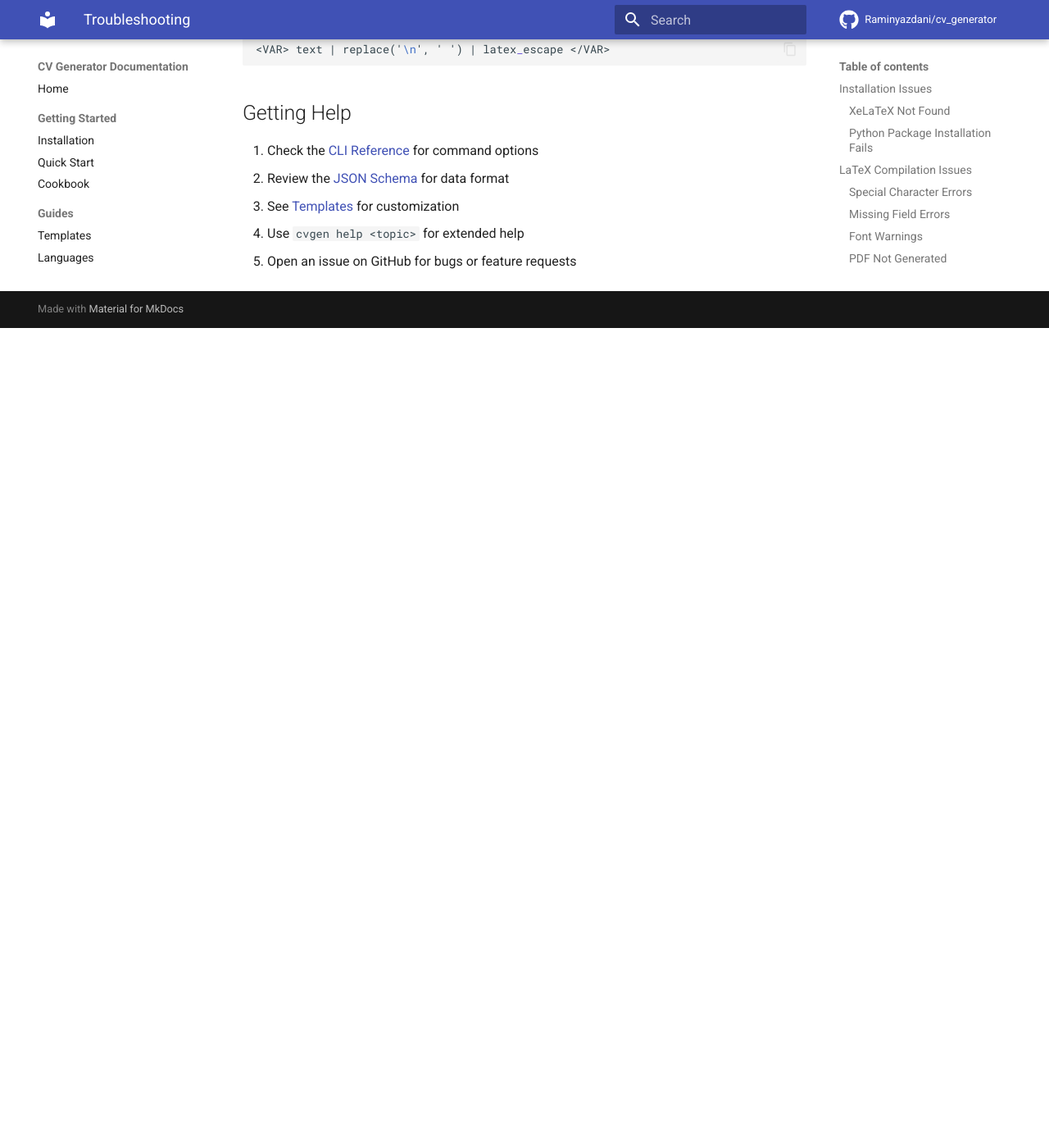
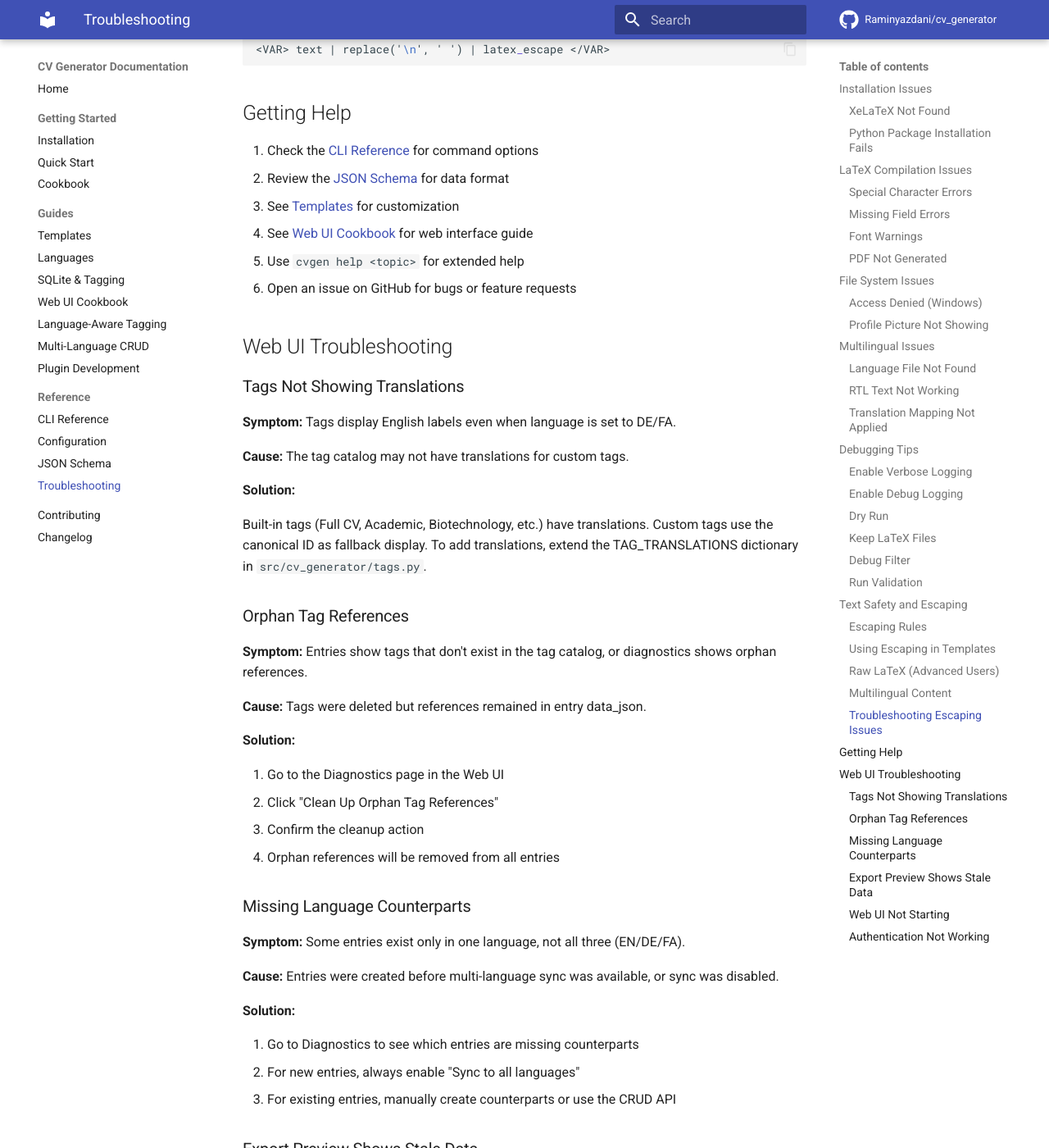
Before and after one commit to Raminyazdani/cv_generator, an MkDocs documentation site: the page built from docs/troubleshooting.md, in a window 1280 px wide and 1400 px high, scrolled down 9142 px. Shown: the whole window at 82% size. Built offline with MkDocs 1.6.1 and Material for MkDocs 9.7.7, drawn with Linux system fonts in a browser that asks for light colours; comment, search, counter and statistics services are not loaded; before the commit the page ends 9542 px from its top, so only the background shows below that; some of the changed text lies outside the part shown.

Commit message:
Upgrade Web UI to full CV JSON Manager
Features added:
- Language selector in top bar for all pages
- Diagnostics page showing database health, orphan tags, missing translations, entries needing translation, and missing language counterparts
- Export preview functionality with JSON display
- Cleanup orphan tag references action with confirmation
- Updated title from "CV Tag Manager" to "CV JSON Manager"
- Confirmation dialog styles and JavaScript helper

Tests added:
- TestDiagnosticsRoute: test_diagnostics_page_loads, test_diagnostics_shows_stats
- TestPreviewExportRoute: test_preview_export_page_loads, test_preview_shows_json, test_preview_with_language_param
- TestLanguageSelectorInHeader: test_header_shows_language_selector, test_diagnostics_link_in_header, test_cv_json_manager_title

Documentation updated:
- README: Expanded Web UI section with full feature list
- docs/webui_cookbook.md: New comprehensive cookbook for Web UI usage
- docs/troubleshooting.md: Added Web UI troubleshooting section
- mkdocs.yml: Added webui_cookbook to navigation

Co-authored-by: Raminyazdani <68568787+Raminyazdani@users.noreply.github.com>

````diff
--- a/docs/troubleshooting.md
+++ b/docs/troubleshooting.md
@@ -400,5 +400,91 @@ Unicode characters pass through unchanged; only LaTeX special characters are esc
 1. Check the [CLI Reference](cli.md) for command options
 2. Review the [JSON Schema](json-schema.md) for data format
 3. See [Templates](templates.md) for customization
-4. Use `cvgen help <topic>` for extended help
-5. Open an issue on GitHub for bugs or feature requests
+4. See [Web UI Cookbook](webui_cookbook.md) for web interface guide
+5. Use `cvgen help <topic>` for extended help
+6. Open an issue on GitHub for bugs or feature requests
+
+## Web UI Troubleshooting
+
+### Tags Not Showing Translations
+
+**Symptom:** Tags display English labels even when language is set to DE/FA.
+
+**Cause:** The tag catalog may not have translations for custom tags.
+
+**Solution:**
+
+Built-in tags (Full CV, Academic, Biotechnology, etc.) have translations.
+Custom tags use the canonical ID as fallback display. To add translations,
+extend the TAG_TRANSLATIONS dictionary in `src/cv_generator/tags.py`.
+
+### Orphan Tag References
+
+**Symptom:** Entries show tags that don't exist in the tag catalog, or diagnostics shows orphan references.
+
+**Cause:** Tags were deleted but references remained in entry data_json.
+
+**Solution:**
+
+1. Go to the Diagnostics page in the Web UI
+2. Click "Clean Up Orphan Tag References"
+3. Confirm the cleanup action
+4. Orphan references will be removed from all entries
+
+### Missing Language Counterparts
+
+**Symptom:** Some entries exist only in one language, not all three (EN/DE/FA).
+
+**Cause:** Entries were created before multi-language sync was available, or sync was disabled.
+
+**Solution:**
+
+1. Go to Diagnostics to see which entries are missing counterparts
+2. For new entries, always enable "Sync to all languages"
+3. For existing entries, manually create counterparts or use the CRUD API
+
+### Export Preview Shows Stale Data
+
+**Symptom:** The export preview doesn't reflect recent changes.
+
+**Cause:** Changes may have been made to JSON files directly instead of through the database.
+
+**Solution:**
+
+1. Re-import your CV data: `cvgen db import`
+2. The preview regenerates from the database source of truth
+3. Any changes made to `data/` files need to be imported to reflect in the UI
+
+### Web UI Not Starting
+
+**Symptom:** `cvgen web tags` command fails or shows errors.
+
+**Cause:** Database not initialized or corrupted.
+
+**Solution:**
+
+1. Initialize the database: `cvgen db init`
+2. Import CV data: `cvgen db import`
+3. Run health check: `cvgen db doctor`
+4. Try starting the server again
+
+### Authentication Not Working
+
+**Symptom:** 401 errors or can't log in to the Web UI.
+
+**Cause:** Incorrect authentication configuration.
+
+**Solution:**
+
+Check your environment variables:
+
+```bash
+# Combined format (username:password)
+export CVGEN_WEB_AUTH=admin:secretpass
+
+# Or separate variables
+export CVGEN_WEB_USER=admin
+export CVGEN_WEB_PASSWORD=secretpass
+```
+
+Note: If no auth is configured, the Web UI runs without authentication.
--- /dev/null
+++ b/docs/webui_cookbook.md
@@ -0,0 +1,207 @@
+# Managing CV JSON in Web UI
+
+This guide covers how to use the CV JSON Manager web interface to browse, edit, and manage your CV data across multiple languages.
+
+## Getting Started
+
+### Starting the Web UI
+
+```bash
+cvgen web tags
+```
+
+Open http://127.0.0.1:5000 in your browser.
+
+### Authentication (Optional)
+
+Set up authentication for additional security:
+
+```bash
+# Combined format
+export CVGEN_WEB_AUTH=username:password
+
+# Or separate variables
+export CVGEN_WEB_USER=username
+export CVGEN_WEB_PASSWORD=password
+```
+
+## Navigation Overview
+
+The Web UI has four main areas:
+
+1. **Top Bar** - Navigation links and language selector
+2. **Home Page** - Person selector (list of CV profiles)
+3. **Person Dashboard** - Section navigation and export controls
+4. **Entry Views** - List view, detail view, and edit forms
+
+### Language Selector
+
+The top bar includes a language selector (EN | DE | FA):
+
+- Click a language code to switch display language
+- Tags will show localized labels for the selected language
+- Export preview reflects the selected language
+
+## Common Tasks
+
+### Browsing CV Entries
+
+1. Click on a person from the home page
+2. Select a section (Projects, Experiences, etc.)
+3. Browse entries in list view
+4. Click an entry to see details
+
+### Editing an Entry
+
+1. Navigate to the entry detail page
+2. Click **Edit Entry**
+3. Modify fields as needed
+4. Optionally enable "Sync shared fields" to update URL/date across languages
+5. Click **Save Changes**
+
+### Creating a New Entry
+
+1. Go to a section (e.g., Projects)
+2. Click **Add New**
+3. Fill in the required fields
+4. Enable "Sync to all languages" to create the entry in EN/DE/FA
+5. Click **Create Entry**
+
+### Managing Tags
+
+#### Creating a Tag
+
+1. Go to **Tags** from the top navigation
+2. Click **+ Create Tag**
+3. Enter the tag name (use English as canonical ID)
+4. Add an optional description
+5. Click **Create**
+
+#### Assigning Tags to Entries
+
+1. Navigate to an entry detail page
+2. Select/deselect tags from the checkbox list
+3. Click **Update Tags**
+
+#### Deleting a Tag
+
+1. Go to **Tags** page
+2. Click **Delete** next to the tag
+3. Confirm the deletion (this removes the tag from all entries)
+
+### Previewing Export
+
+Before exporting to a file:
+
+1. Go to a person's dashboard
+2. Click **👁️ Preview Export**
+3. Review the JSON that will be exported
+4. Switch languages to see localized versions
+5. Click **💾 Export to File** when ready
+
+### Using Diagnostics
+
+The Diagnostics page helps identify issues in your CV data:
+
+1. Click **Diagnostics** in the top navigation
+2. Review:
+   - Database health status
+   - Unused tags
+   - Entries needing translation
+   - Missing language counterparts
+
+#### Cleaning Up Orphan Tags
+
+If you see orphan tag references:
+
+1. Go to **Diagnostics**
+2. Click **Clean Up Orphan Tag References**
+3. Confirm the action
+4. Orphan tag references will be removed from entries
+
+## Multi-Language Workflow
+
+### Creating Entries in All Languages
+
+When creating a new entry, enable "Sync to all languages" to:
+
+1. Create the entry in the source language (EN by default)
+2. Auto-create placeholder entries in DE and FA
+3. Mark non-source entries as "needs translation"
+
+### Checking Translation Status
+
+1. Go to **Diagnostics**
+2. Look for "Entries Needing Translation" section
+3. Click on entries to navigate to them for translation
+
+### Viewing Linked Entries
+
+1. Navigate to an entry detail page
+2. Click **View Linked Entries**
+3. See all language variants of the same entry
+4. Navigate between them to compare content
+
+## Tips & Best Practices
+
+### Tag Naming
+
+- Use English names as canonical tag IDs (e.g., "Full CV", "Academic")
+- Add translations in the tag catalog for localized display
+- Keep tag names concise and descriptive
+
+### Shared Fields
+
+Some fields sync across languages automatically:
+
+- **Projects**: URL, type_key
+- **Publications**: DOI, identifiers, year, status
+- **Education**: dates, GPA, logo URL
+- **Experiences**: type_key
+
+### Export Strategy
+
+- Preview before exporting to catch issues
+- Export to `output/json/` (not `data/`) to preserve source data
+- Use language-specific exports for localized CVs
+
+## Troubleshooting
+
+### Tags Not Showing Translations
+
+**Problem**: Tags display English labels even when language is set to DE/FA.
+
+**Solution**: The tag catalog may not have translations. Currently, only built-in tags have translations. Custom tags use the canonical ID as fallback.
+
+### Entry Not Found
+
+**Problem**: Clicking an entry link shows "Entry not found".
+
+**Solution**: The entry may have been deleted. Check the Diagnostics page for orphaned entries.
+
+### Export Preview Shows Old Data
+
+**Problem**: Preview doesn't reflect recent changes.
+
+**Solution**: The preview regenerates from the database source of truth. If changes were made to JSON files directly, re-import them with `cvgen db import`.
+
+### Orphan Tag References
+
+**Problem**: Entries have tags that don't exist in the tag catalog.
+
+**Solution**: Use the "Clean Up Orphan Tag References" action on the Diagnostics page.
+
+### Missing Language Counterparts
+
+**Problem**: Some entries exist only in EN, not DE/FA.
+
+**Solution**:
+1. Check Diagnostics for "Missing Language Variants"
+2. Create new entries with "Sync to all languages" enabled
+3. Or manually create entries in each language with matching stable IDs
+
+## Related Documentation
+
+- [SQLite Tagging Cookbook](sqlite_tagging_cookbook.md) - Database operations
+- [Language-Aware Tagging](language_aware_tagging.md) - Multi-language tag strategy
+- [Multi-Language CRUD](multi_language_crud.md) - Entry synchronization
--- a/mkdocs.yml
+++ b/mkdocs.yml
@@ -28,6 +28,9 @@ nav:
     - Templates: templates.md
     - Languages: languages.md
     - SQLite & Tagging: sqlite_tagging_cookbook.md
+    - Web UI Cookbook: webui_cookbook.md
+    - Language-Aware Tagging: language_aware_tagging.md
+    - Multi-Language CRUD: multi_language_crud.md
     - Plugin Development: plugins.md
   - Reference:
     - CLI Reference: cli.md
--- a/src/cv_generator/templates/person.html
+++ b/src/cv_generator/templates/person.html
@@ -12,6 +12,7 @@
 
 <div class="card" style="margin-bottom: 2rem;">
     <div class="actions">
+        <a href="{{ url_for('preview_export', person=person.slug) }}" class="btn btn-primary">👁️ Preview Export</a>
         <form action="{{ url_for('export_person', person=person.slug) }}" method="post" style="display: inline;">
             <button type="submit" class="btn btn-success">📤 Export JSON</button>
         </form>
````
Also changed, not shown: README.md (+28 -3 lines), src/cv_generator/templates/base.html (+115 -1 lines), src/cv_generator/templates/diagnostics.html (added, +148 -0 lines), src/cv_generator/templates/preview.html (added, +86 -0 lines), 2 other files.
